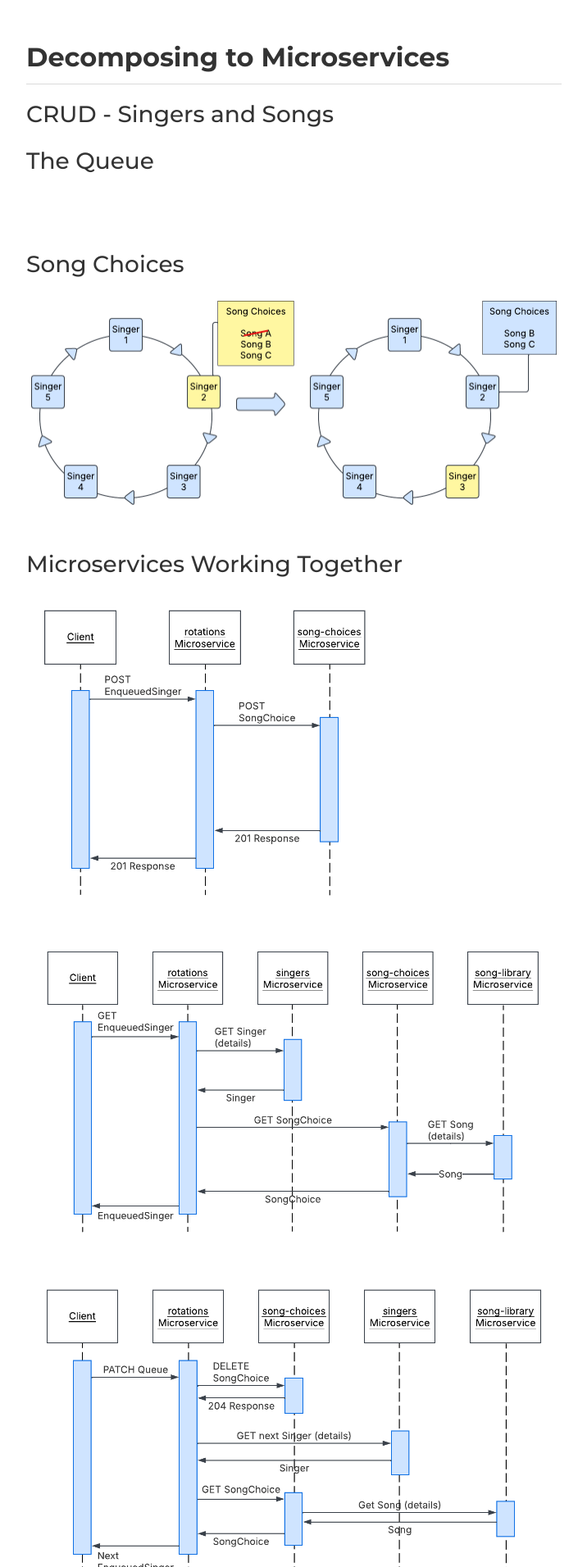
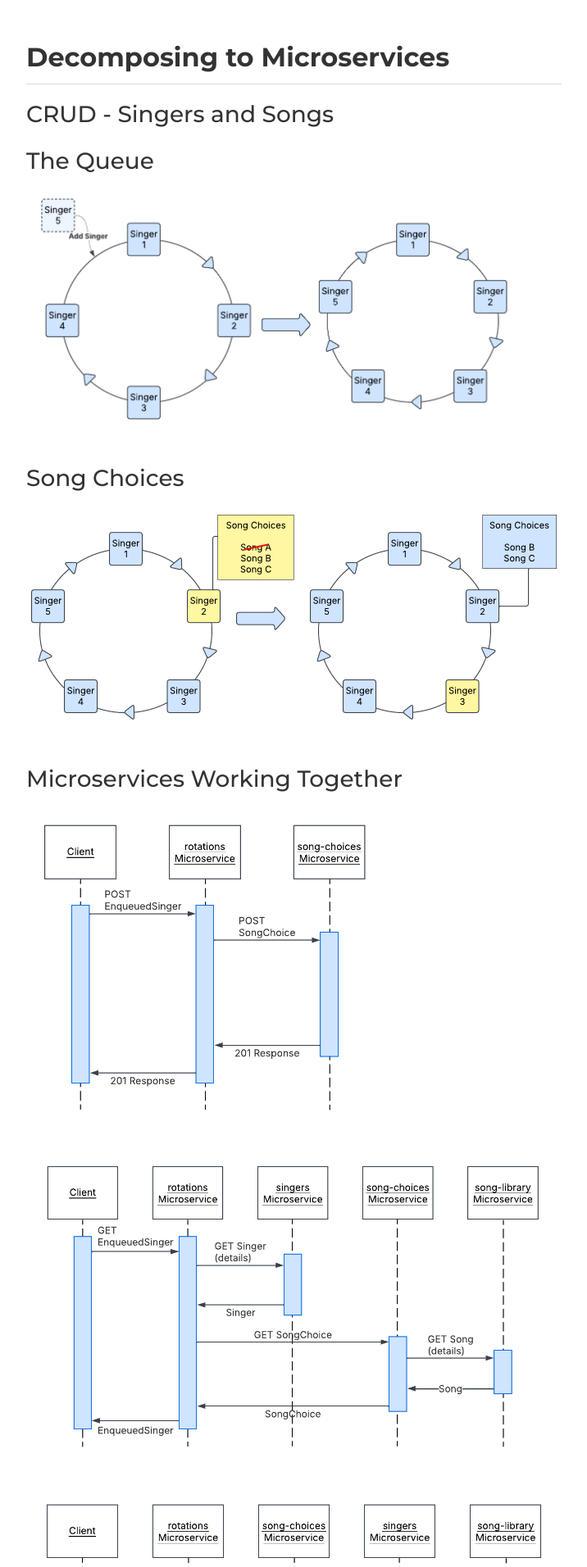
Before and after one commit to lukewyman/karaoke, a Jekyll site: the page built from ddd.md, in a window 1280 px wide. Shown: the part 1177-3089 px from the top of the page at 82% size, without its empty margins (38-754 px from the left). Built offline with Jekyll 4.4.1, drawn with Linux system fonts in a browser that asks for light colours; some web fonts are replaced.

Commit message:
Trying out ./../images relative path

```diff
--- a/ddd.md
+++ b/ddd.md
@@ -42,11 +42,11 @@ Lorem ipsum dolor sit amet, consectetur adipiscing elit, sed do eiusmod tempor i
 
 ### The Queue
 
-<img src="{{ /images/add-singer.png | relative_url }}">
+<img src="./../images/add-singer.png">
 
 ### Song Choices
 
-<img src="/images/next-singer.png">
+<img src="./../images/next-singer.png">
 
 
 ### Microservices Working Together
```
